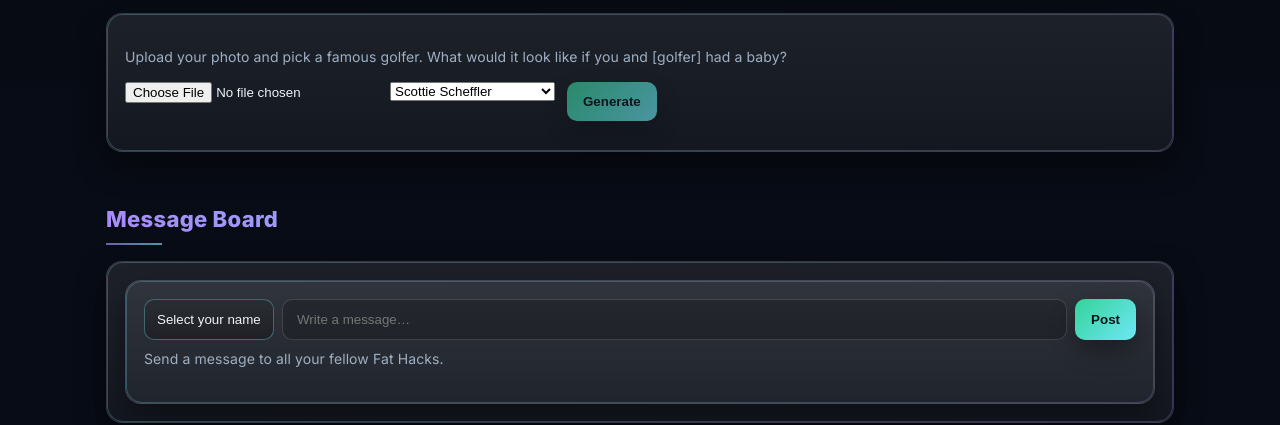
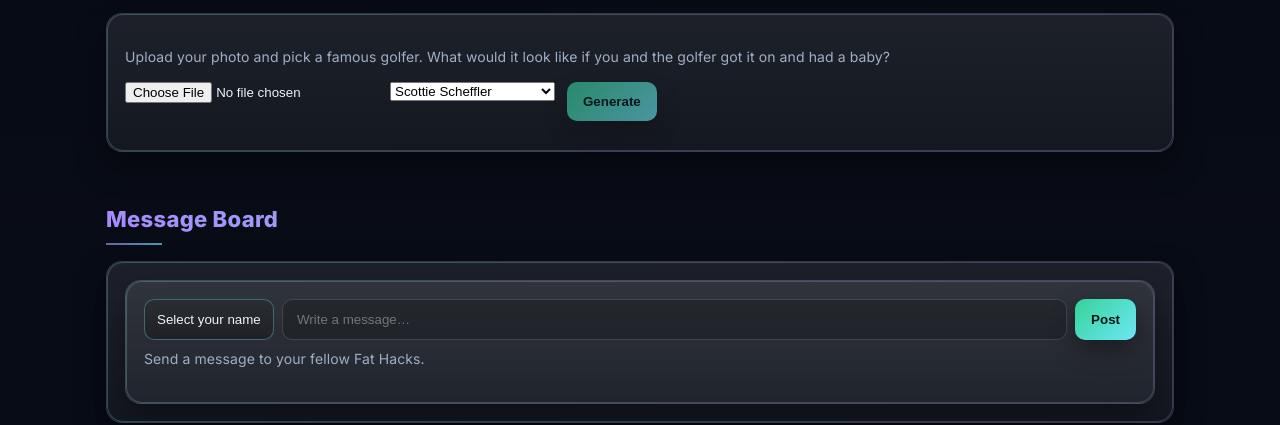
Before and after one commit to GaryBary/WebAppFH25, a plain HTML site: page index.html in a window 1280 px wide. Shown: the part 2459-2884 px from the top of the page. Drawn offline with Linux system fonts and the light colour scheme; no server answers.

Commit message:
Update index.html

```diff
--- a/index.html
+++ b/index.html
@@ -84,7 +84,7 @@
 			<div class="container">
 				<h2>Fan Photo Generator</h2>
 				<div class="card">
-					<p class="meta">Upload your photo and pick a famous golfer. What would it look like if you and [golfer] had a baby?</p>
+					<p class="meta">Upload your photo and pick a famous golfer. What would it look like if you and the golfer got it on and had a baby?</p>
 					<div class="row" style="gap:12px; align-items:flex-start; flex-wrap:wrap;">
 						<input id="photo-file" type="file" accept="image/*" capture="environment">
 						<select id="photo-golfer"></select>
@@ -110,7 +110,7 @@
 				<input id="msg-text" class="msg-input" type="text" maxlength="500" placeholder="Write a message…" required />
 				<button class="msg-send" type="submit">Post</button>
 			</form>
-			<p class="meta" style="margin-top:8px">Send a message to all your fellow Fat Hacks.</p>
+			<p class="meta" style="margin-top:8px">Send a message to your fellow Fat Hacks.</p>
 		</div>
 		<div id="msg-list" class="cards list"></div>
 	</div>
```
